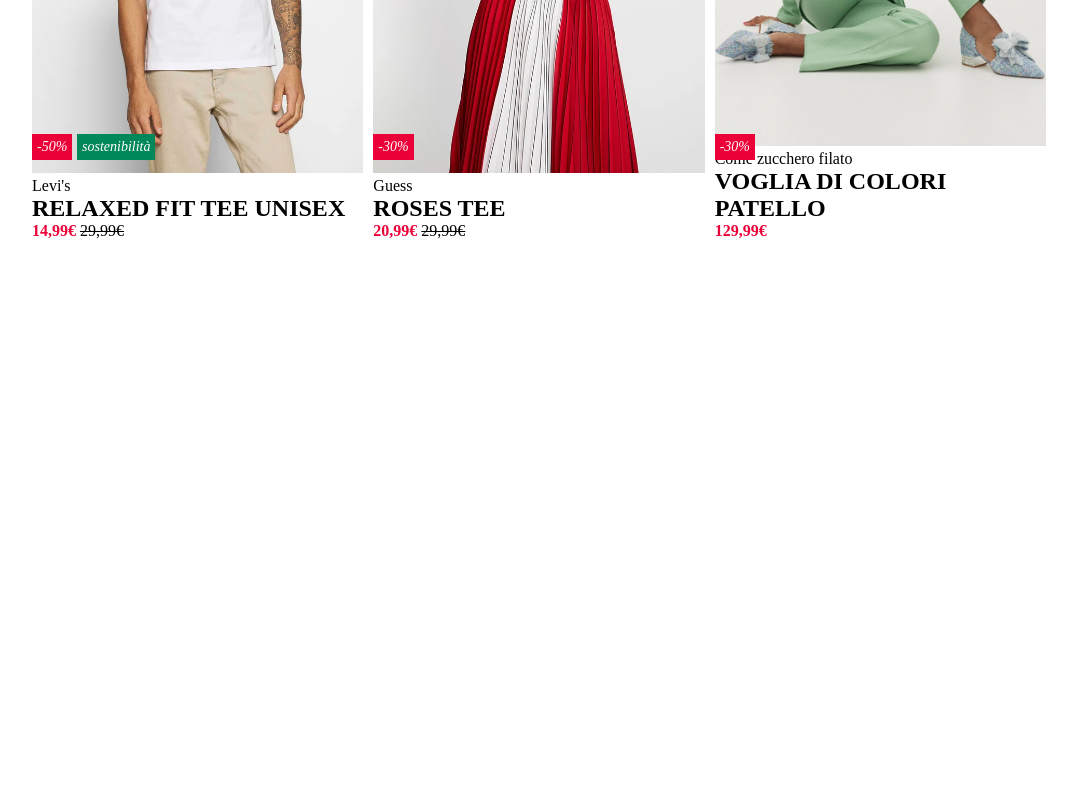
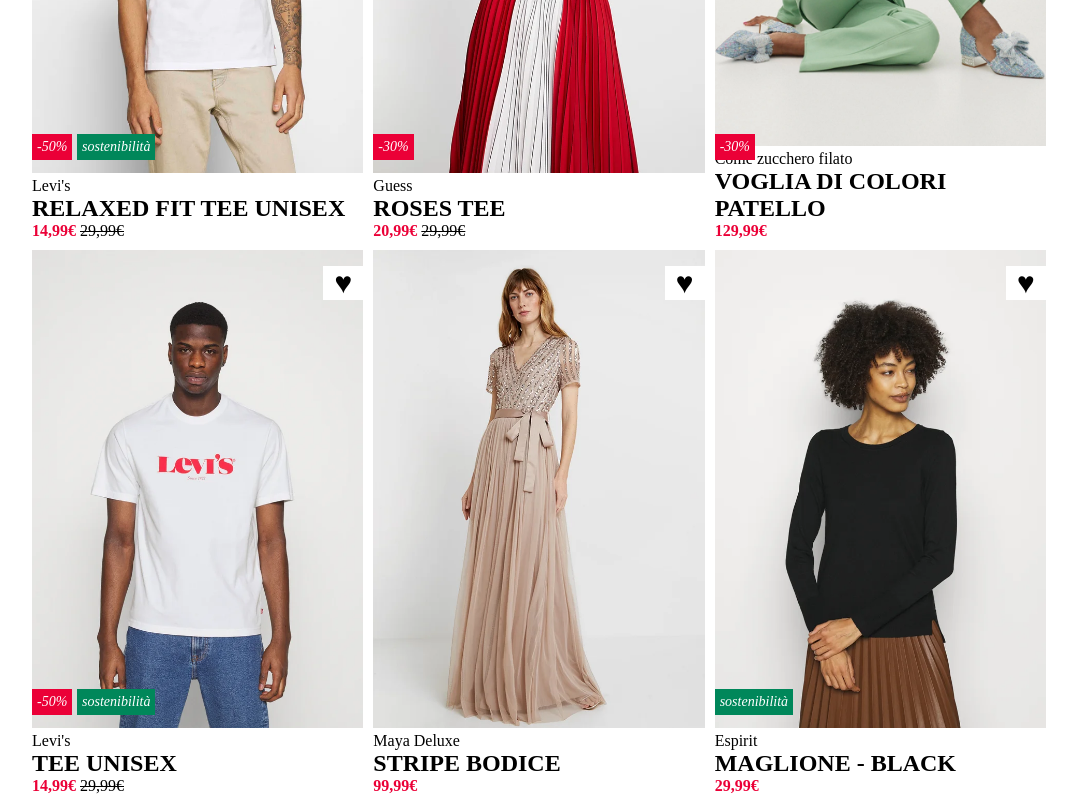
Before and after one commit to Ottavio42/htmlcss-shop, a plain HTML site: page index.html in a window 1280 px wide. Shown: the part 338-1138 px from the top of the page, without its empty margins (101-1178 px from the left). Before the commit the page ends 800 px from the top, so only its background shows below. Drawn offline with Linux system fonts and the light colour scheme.

Commit message:
Fine-Impaginazione

```diff
--- a/css/style.css
+++ b/css/style.css
@@ -34,7 +34,7 @@
 }
 
 
-.sostenibilita,.sconto{
+.sostenibilita,.sconto,.sostenibilita2{
     color: #ffffff;
     text-align: center;
     padding: 5px;
@@ -51,3 +51,8 @@
     bottom: 85px;
     left: 50px;
 }
+.sostenibilita2{
+    background-color: #00875a;
+    bottom: 85px;
+
+}
--- a/index.html
+++ b/index.html
@@ -10,6 +10,7 @@
 <body>
     <div class="container">
         <div class="riga">
+            <!-- inizio primo elemento -->
             <div class="prodotto">
                 <img class="img-prodotto" src="img/1.webp" alt="maglia-levi's">
                 <div class="descrizione">
@@ -21,7 +22,7 @@
                     <div class="sconto">-50%</div>
                     <div class="sostenibilita">sostenibilità</div>
                 </div>
-            </div><!--
+            </div><!-- fine primo elemento- inizio secondo
             --><div class="prodotto">
                 <img class="img-prodotto" src="img/2.webp" alt="gonna">
                 <div class="descrizione">
@@ -32,7 +33,7 @@
                     <div class="cuoricino">&#9829;</div>
                     <div class="sconto">-30%</div>
                 </div>
-            </div><!--
+            </div><!-- fine secondo elemento - inizio terzo
             --><div class="prodotto">
                 <img class="img-prodotto" src="img/3.webp" alt="pantalone-donna">
                 <div class="descrizione">
@@ -45,6 +46,41 @@
             </div>
 
         </div>
+        <div class="riga">
+            <!-- inizio primo elemento -->
+            <div class="prodotto">
+                <img class="img-prodotto" src="img/4.webp" alt="maglia-levi's2">
+                <div class="descrizione">
+                    <span>Levi's</span>
+                    <h2>TEE UNISEX</h2>
+                    <span class="prezzo-rosso">14,99€</span>
+                    <span class="prezzo-barrato">29,99€</span>
+                    <div class="cuoricino">&#9829;</div>
+                    <div class="sconto">-50%</div>
+                    <div class="sostenibilita">sostenibilità</div>
+                </div>
+            </div><!-- fine primo elemento- inizio secondo
+            --><div class="prodotto">
+                <img class="img-prodotto" src="img/5.webp" alt="vestito">
+                <div class="descrizione">
+                    <span>Maya Deluxe</span>
+                    <h2>STRIPE BODICE</h2>
+                    <span class="prezzo-rosso">99,99€</span>
+                    <div class="cuoricino">&#9829;</div>
+                </div>
+            </div><!-- fine secondo elemento - inizio terzo
+            --><div class="prodotto">
+                <img class="img-prodotto" src="img/6.webp" alt="maglione">
+                <div class="descrizione">
+                    <span>Espirit</span>
+                    <h2>MAGLIONE - BLACK</h2>
+                    <span class="prezzo-rosso">29,99€</span>
+                    <div class="cuoricino">&#9829;</div>
+                    <div class="sostenibilita2">sostenibilità</div>
+                </div>
+            </div>
+
+        </div>
     </div>
 
 
```
